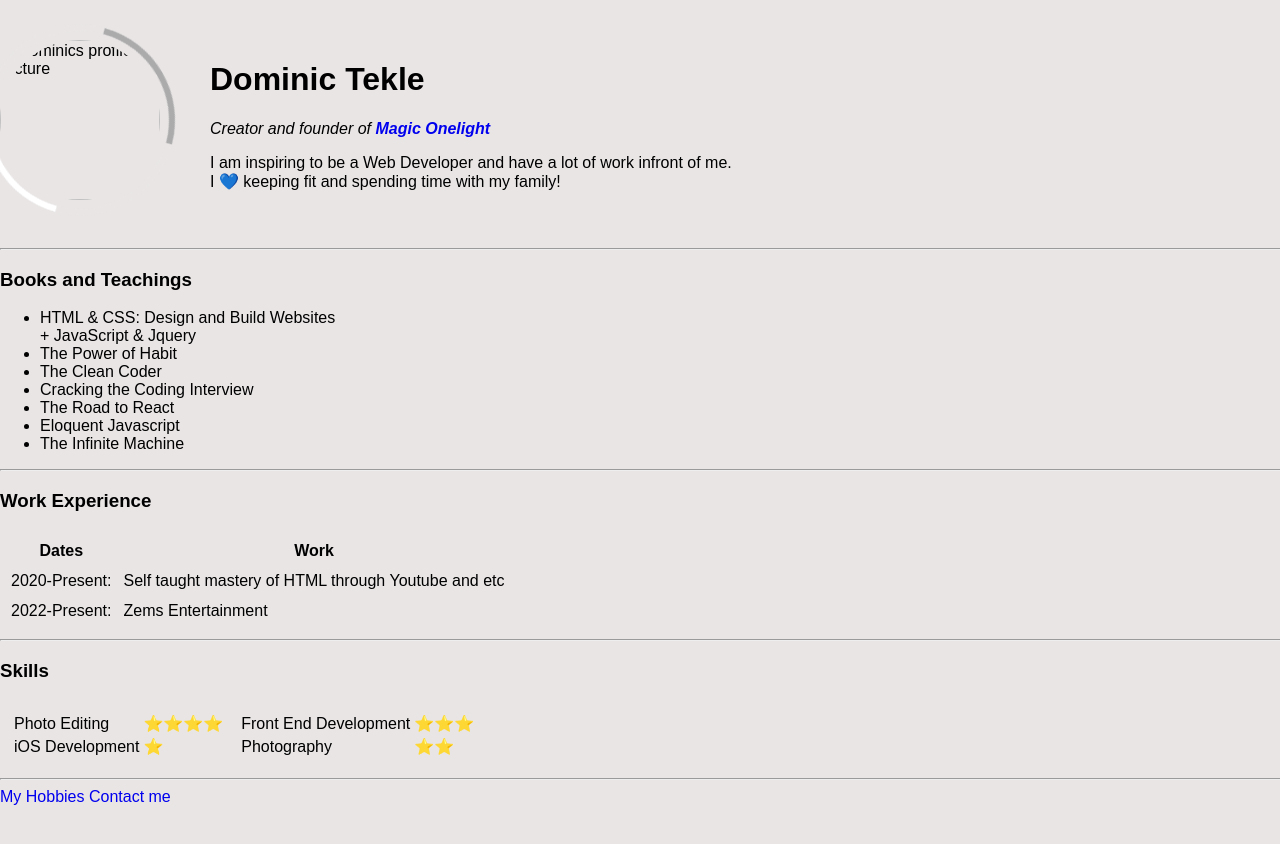
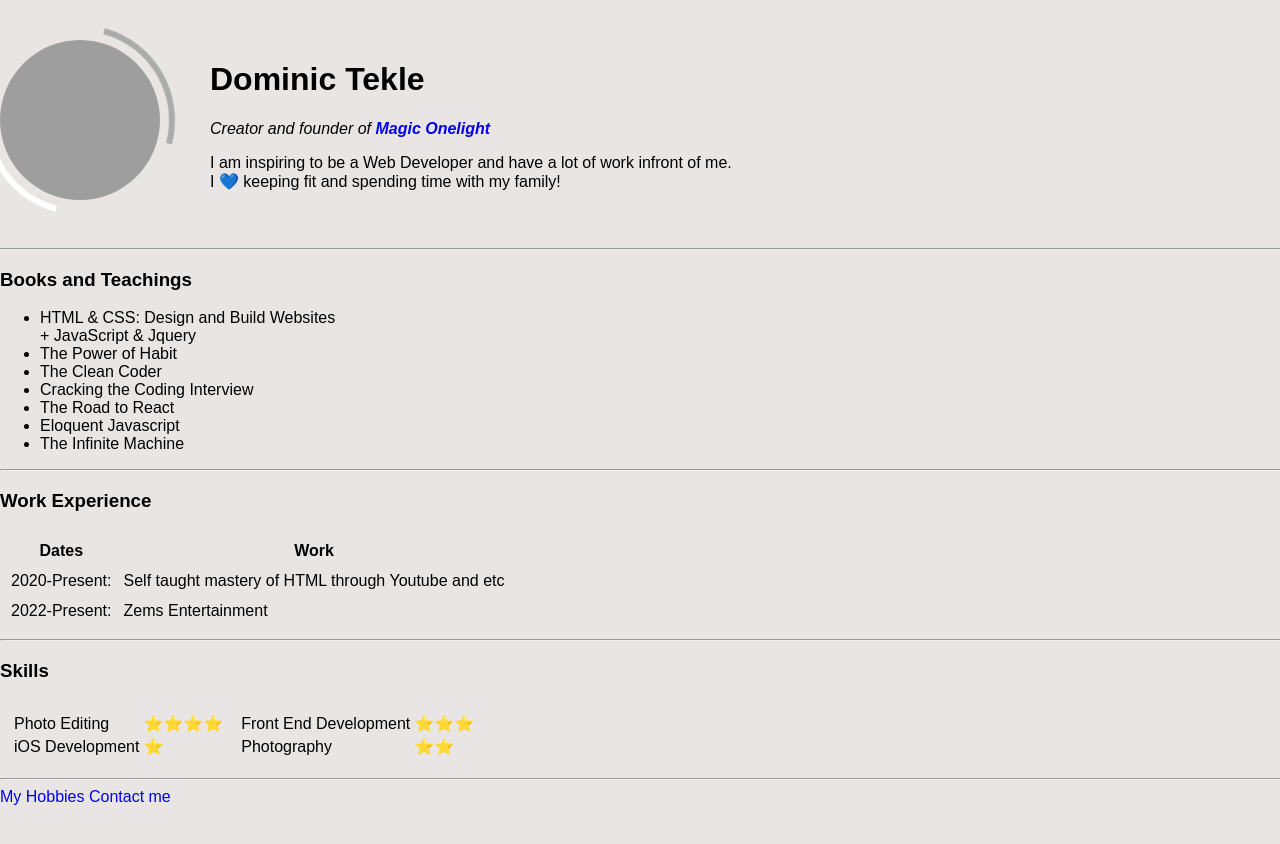
Before and after one commit to omgDom/cv, a plain HTML site: page index.html in a window 1280 px wide. Shown: the top 844 px of the page. Drawn offline with Linux system fonts and the light colour scheme; the site is published under a folder, as on GitHub Pages, so addresses that start at the root find nothing.

Commit message:
Update index.html

```diff
--- a/index.html
+++ b/index.html
@@ -10,7 +10,7 @@
 <body>
     <header>
                 <div class="spinwrapper">
-                <img src="/images/Profilepic.jpeg" alt="Dominics profile picture">
+                <img src="images/Profilepic.jpeg" alt="Dominics profile picture">
                 </div>
                 <div class="headerbio">
                 <h1>Dominic Tekle</h1>
```
